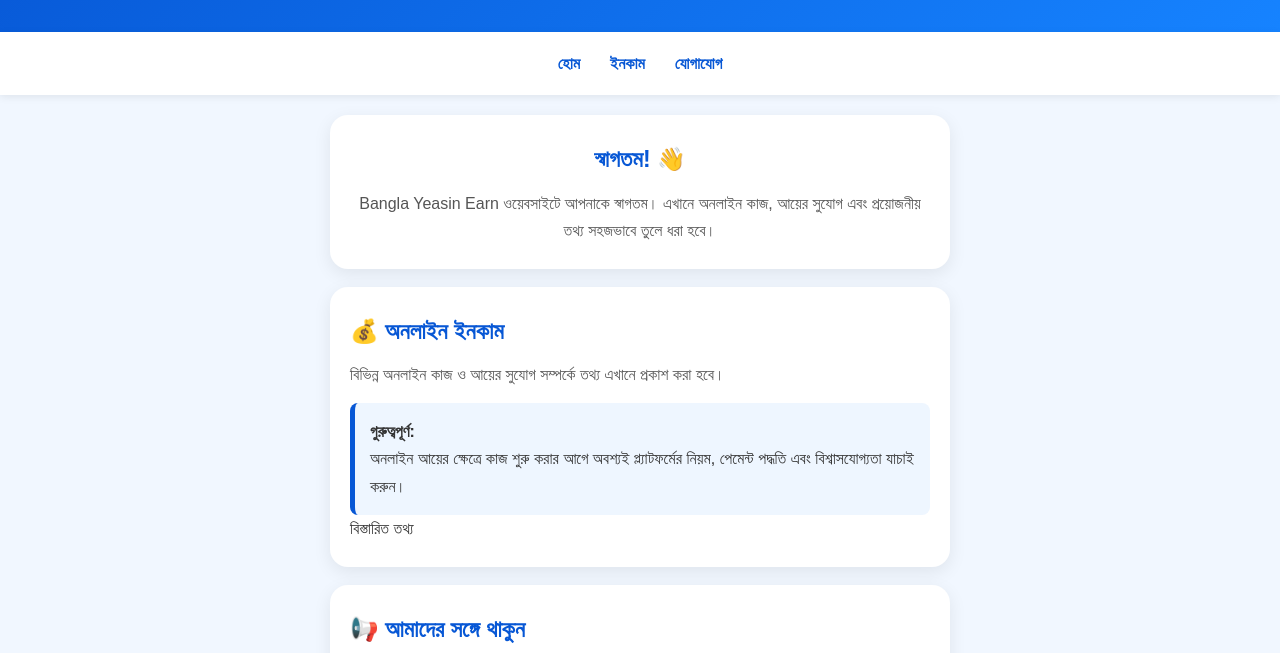
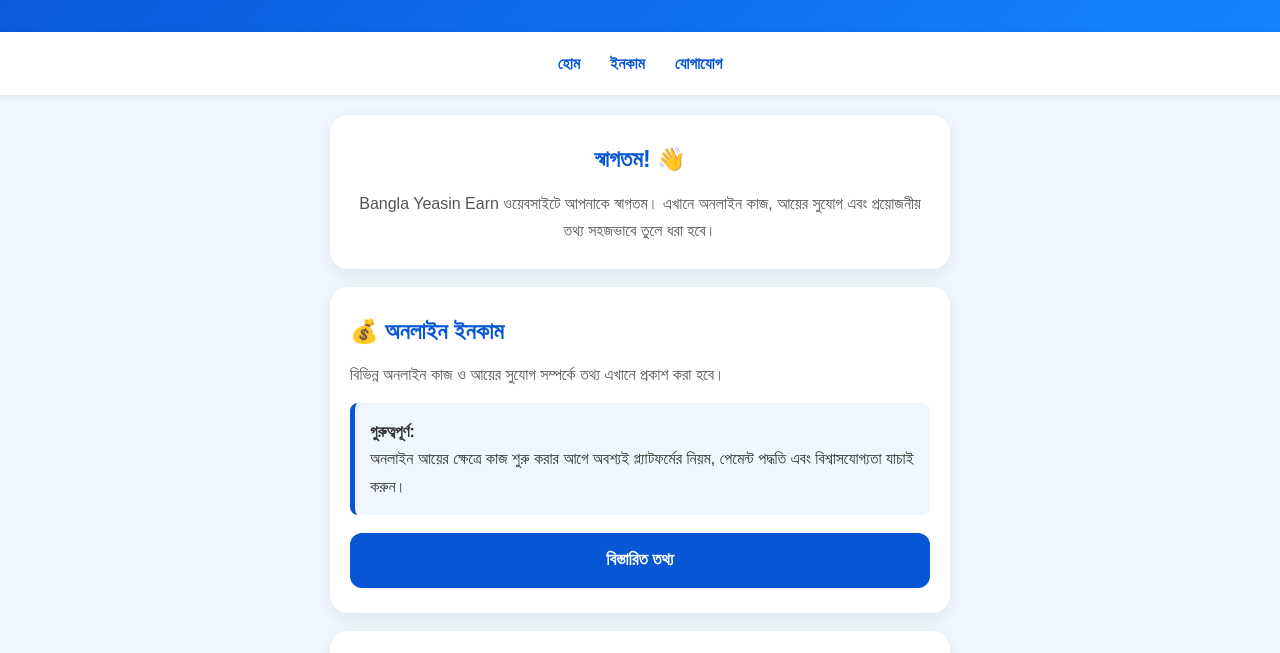
Before and after one commit to mdyeasinmiayeasin79-sys/mdyeasinmiyaesin79-sys.github.io, a plain HTML site: page index.html in a window 1280 px wide. Shown: the part 129-782 px from the top of the page. Drawn offline with Linux system fonts and the light colour scheme.

Commit message:
Add link to detailed information section

```diff
--- a/index.html
+++ b/index.html
@@ -218,7 +218,7 @@
         এবং বিশ্বাসযোগ্যতা যাচাই করুন।
       </div>
 
-
+      <a class="button" href="#details">
         বিস্তারিত তথ্য
       </a>
     </section>
```
